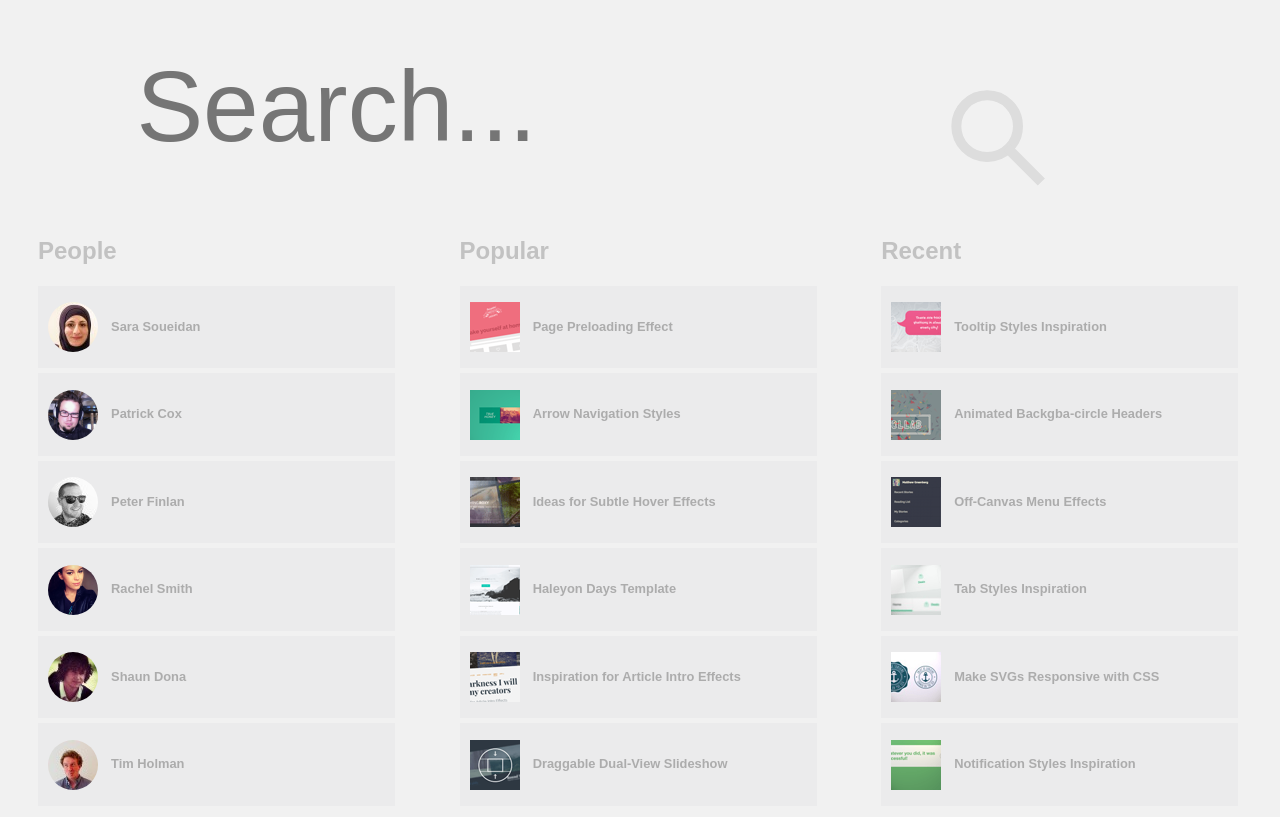
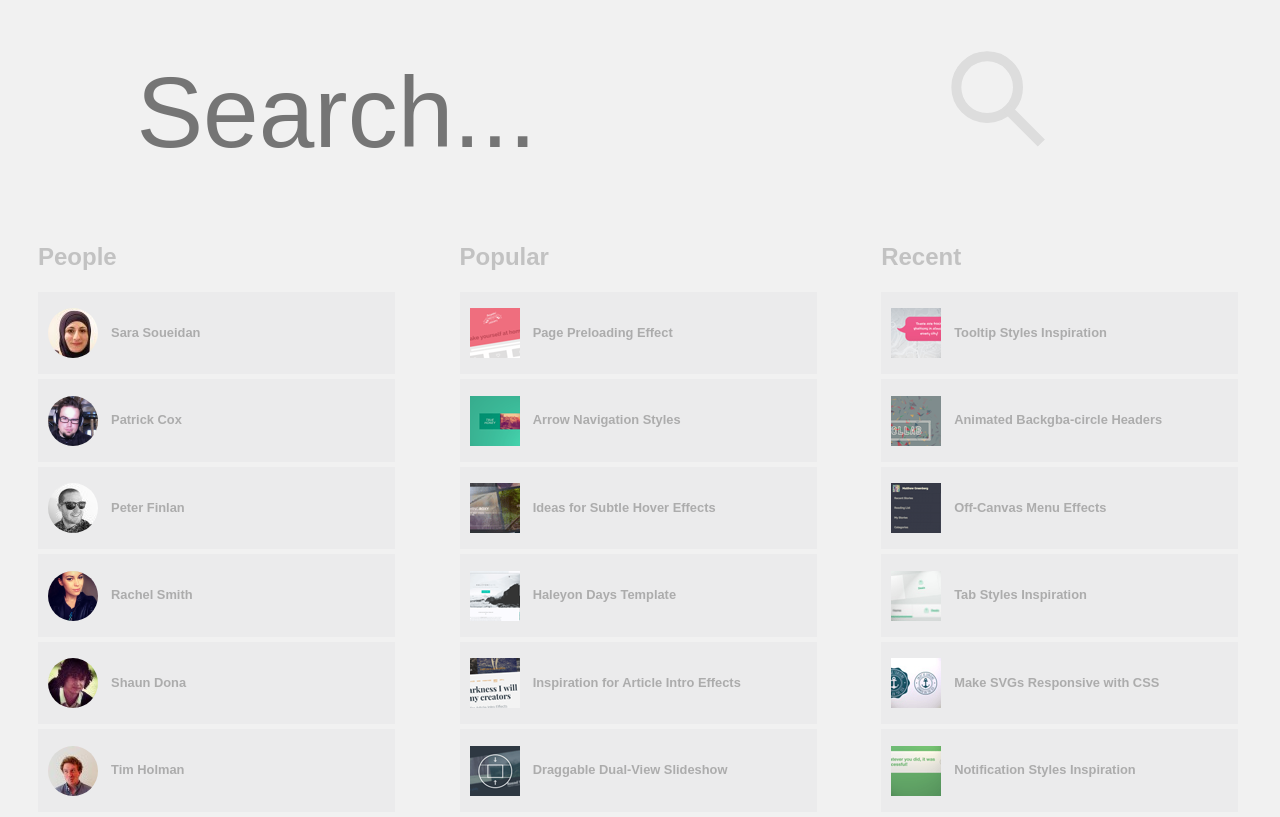
Before and after one commit to deathgrips/huge-search, a plain HTML site: page index.html in a window 1280 px wide. Drawn offline with Linux system fonts and the light colour scheme.

Commit message:
third commit

```diff
--- a/css/style.css
+++ b/css/style.css
@@ -25,10 +25,10 @@ body {
 	color: #ec5a62;
 	margin-bottom: 50px;
 }
-.ba-form [type="text"]:hover, .ba-form [type="button"]:hover{
+.ba-form [type="text"]:hover, .ba-form [type="submit"]:hover{
 	cursor: pointer;
 }
-.ba-form [type="button"]{
+.ba-form [type="submit"]{
 	width: 100px;
 	height: 100px;
 	background: url(../img/magnifier.svg) no-repeat center center;
@@ -81,3 +81,9 @@ body {
 .ba-face li a img{
 	border-radius: 50%;
 }
+.ba-form [type="submit"]:hover {
+ transform: scale(1.1);
+}
+.ba-form [type="submit"]:focus, .ba-form [type="text"]{
+outline: none;
+}
--- a/index.html
+++ b/index.html
@@ -10,7 +10,7 @@
 	<main>
 		<form class="ba-form">
 			<input type="text" placeholder="Search...">
-			<input type="button" value="">
+			<button type="submit"></button>
 		</form>
 		<div class="ba-conteiner">
 			<aside class="ba-columns">
```
